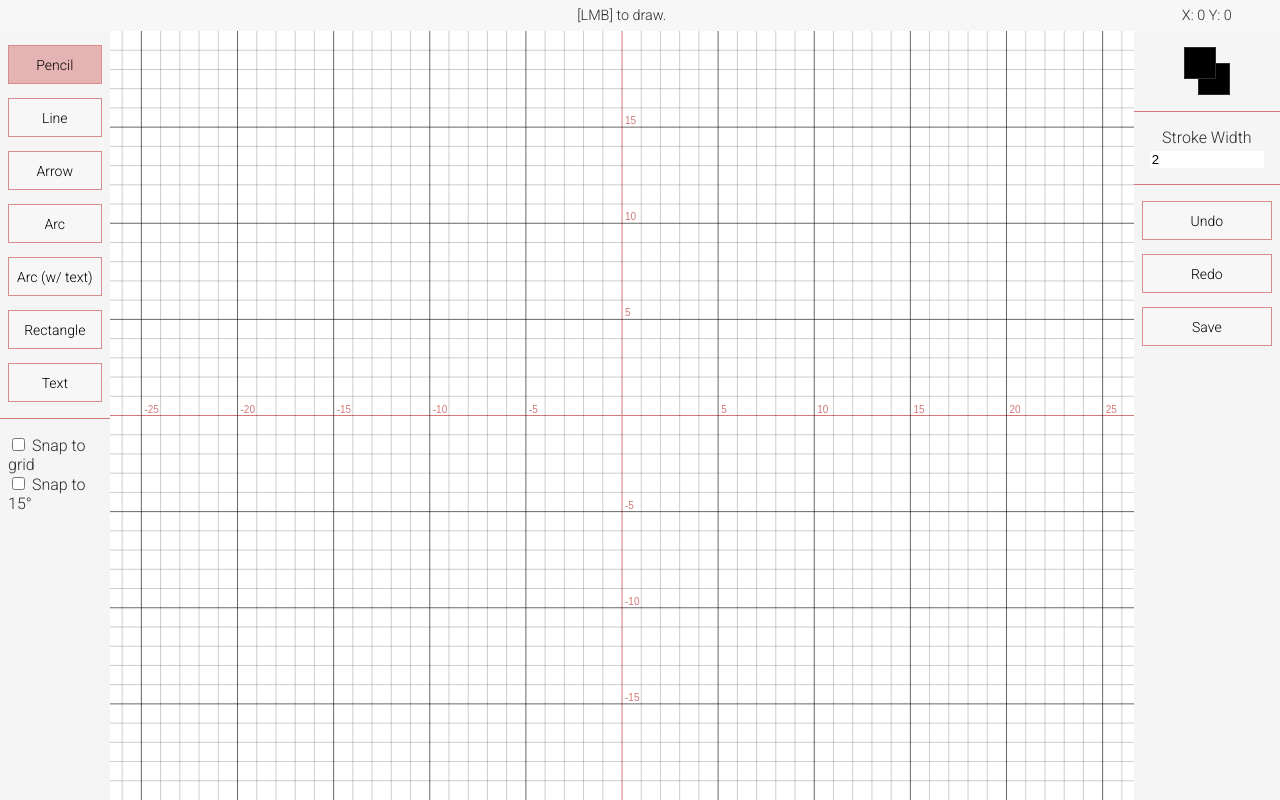
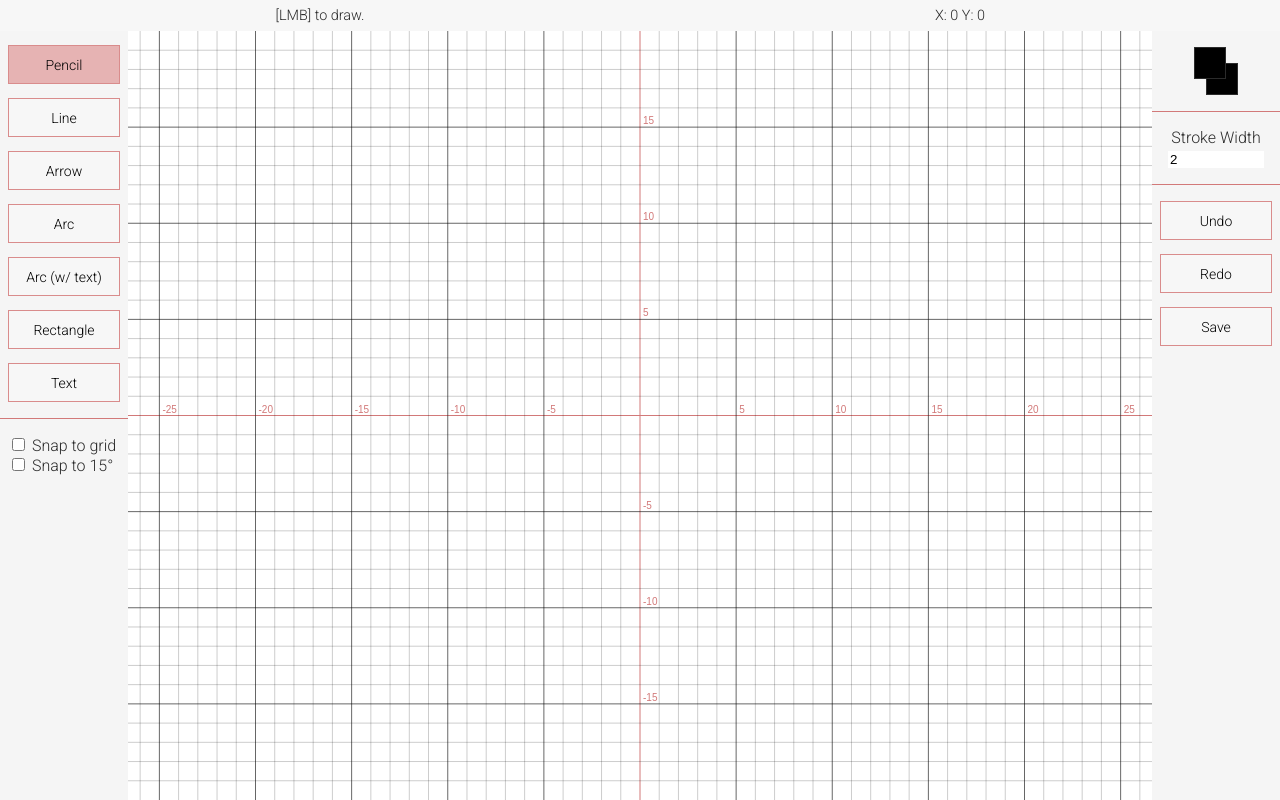
Before and after one commit to cyjico/virtual-graph-paper, a plain HTML site: page index.html in a window 1280 px wide. Drawn offline with Linux system fonts and the light colour scheme.

Commit message:
Change layout of status bar

```diff
--- a/css/style.css
+++ b/css/style.css
@@ -13,21 +13,19 @@ body {
   background-color: hsl(0, 0%, 97%);
   min-height: 100vh;
   grid-template-rows: auto 1fr;
-  grid-template-columns: 0.5fr 7fr 1fr;
+  grid-template-columns: 1fr 8fr 1fr;
   font-family: 'Roboto', sans-serif;
+}
+
+#status-bar {
+  display: grid;
+  grid-column: 1 / 4;
+  grid-template-columns: 1fr 1fr;
 }
 
 #status-bar__coords, #status-bar__message {
   padding: 0.5em 0px;
   font-size: 0.9rem;
-}
-
-#status-bar__message {
-  grid-column: 2;
-  text-align: center;
-}
-
-#status-bar__coords {
   text-align: center;
 }
 
--- a/index.html
+++ b/index.html
@@ -9,8 +9,10 @@
     <link rel="stylesheet" type="text/css" href="css/style.css" />
   </head>
   <body>
-    <span id="status-bar__message">[LMB] to draw.</span>
-    <div id="status-bar__coords">X: 0 Y: 0</div>
+    <header id="status-bar">
+      <span id="status-bar__message">[LMB] to draw.</span>
+      <div id="status-bar__coords">X: 0 Y: 0</div>
+    </header>
     <aside id="toolbox">
       <div class="button-set border--bottom">
         <input type="button" value="Pencil" class="button--active-state">
```
